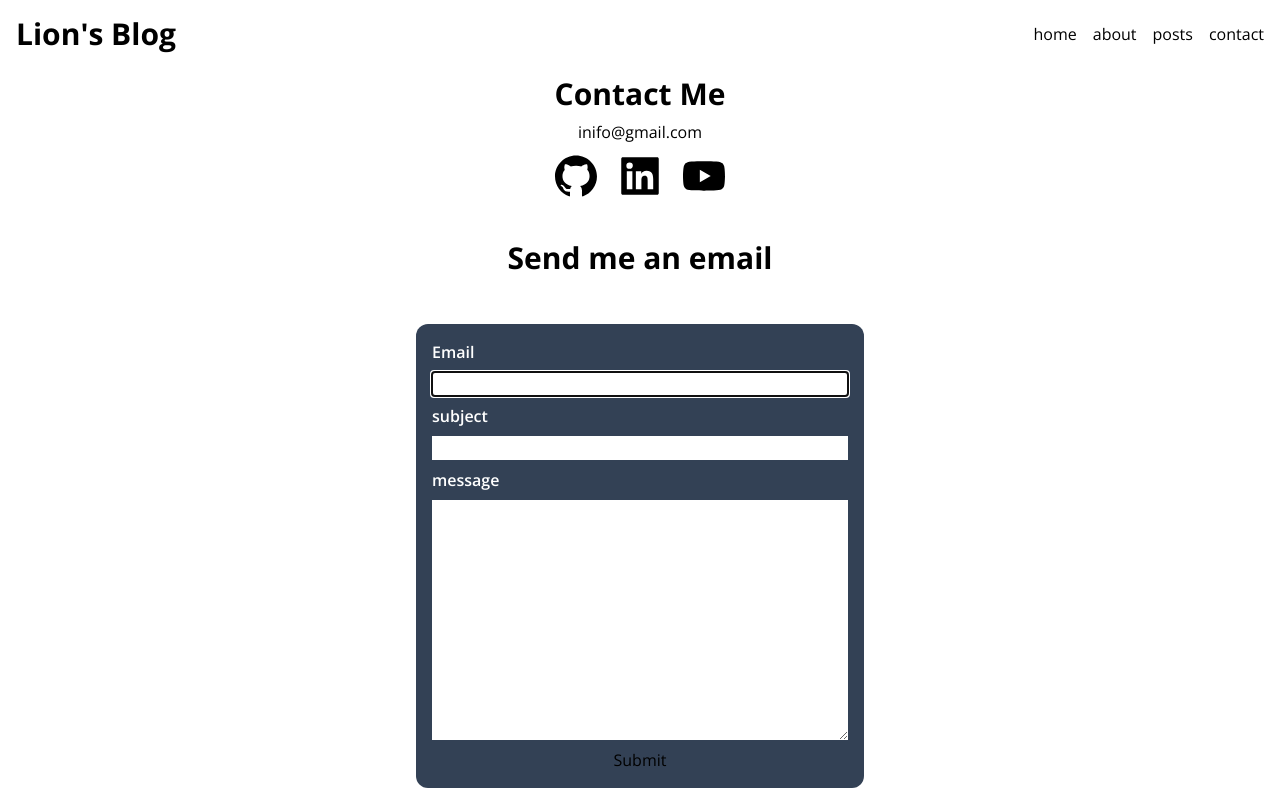
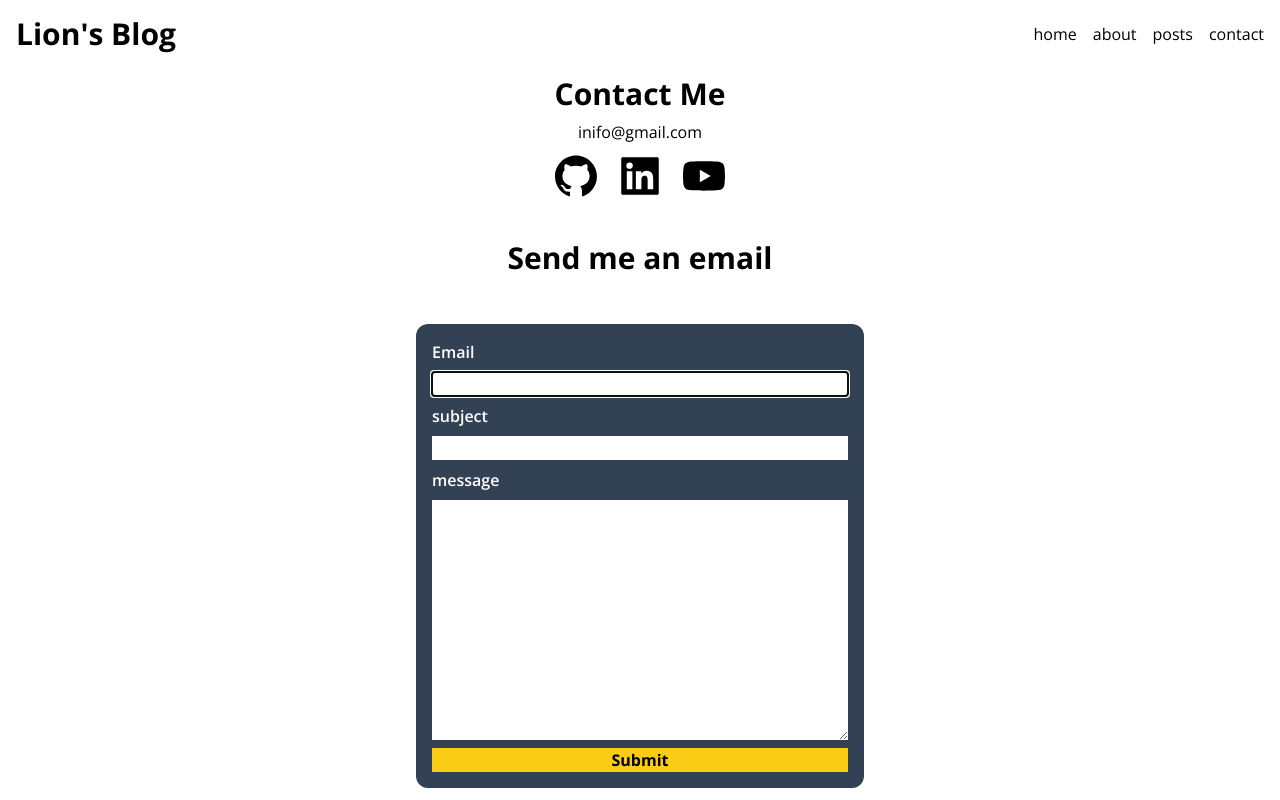
Before and after one commit to donggune/nextjs-blog, a Next.js app: page /contact in a window 1280 px wide. Built offline with nearby package versions, Linux system fonts and the light colour scheme.

Commit message:
2023-10-17

```diff
--- a/src/components/ContactForm.tsx
+++ b/src/components/ContactForm.tsx
@@ -49,7 +49,7 @@ export default function ContactForm() {
                 </label>
                 <textarea rows={10} id="message" name="message" required value={form.message} onChange={onChange} />
 
-                <button>Submit</button>
+                <button className="text-black font-bold bg-yellow-400">Submit</button>
             </form>
         </>
     );
```
